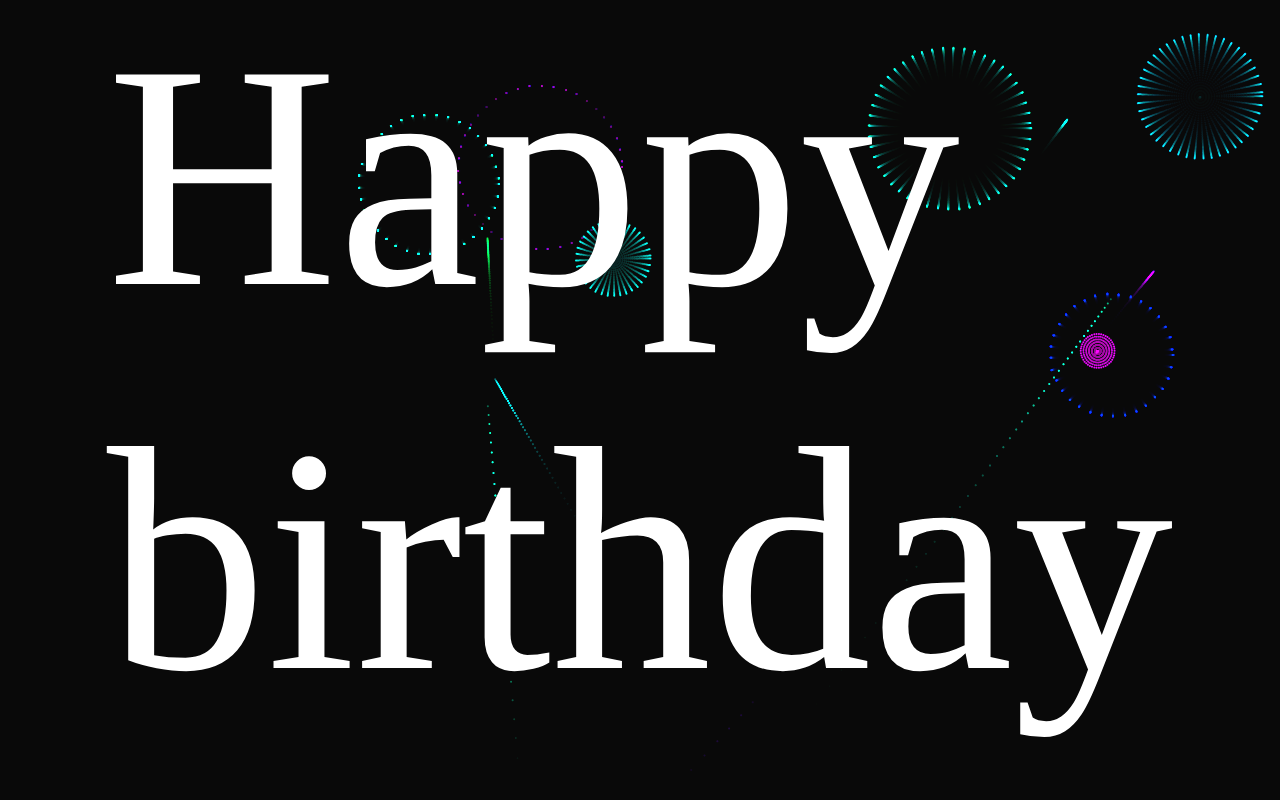
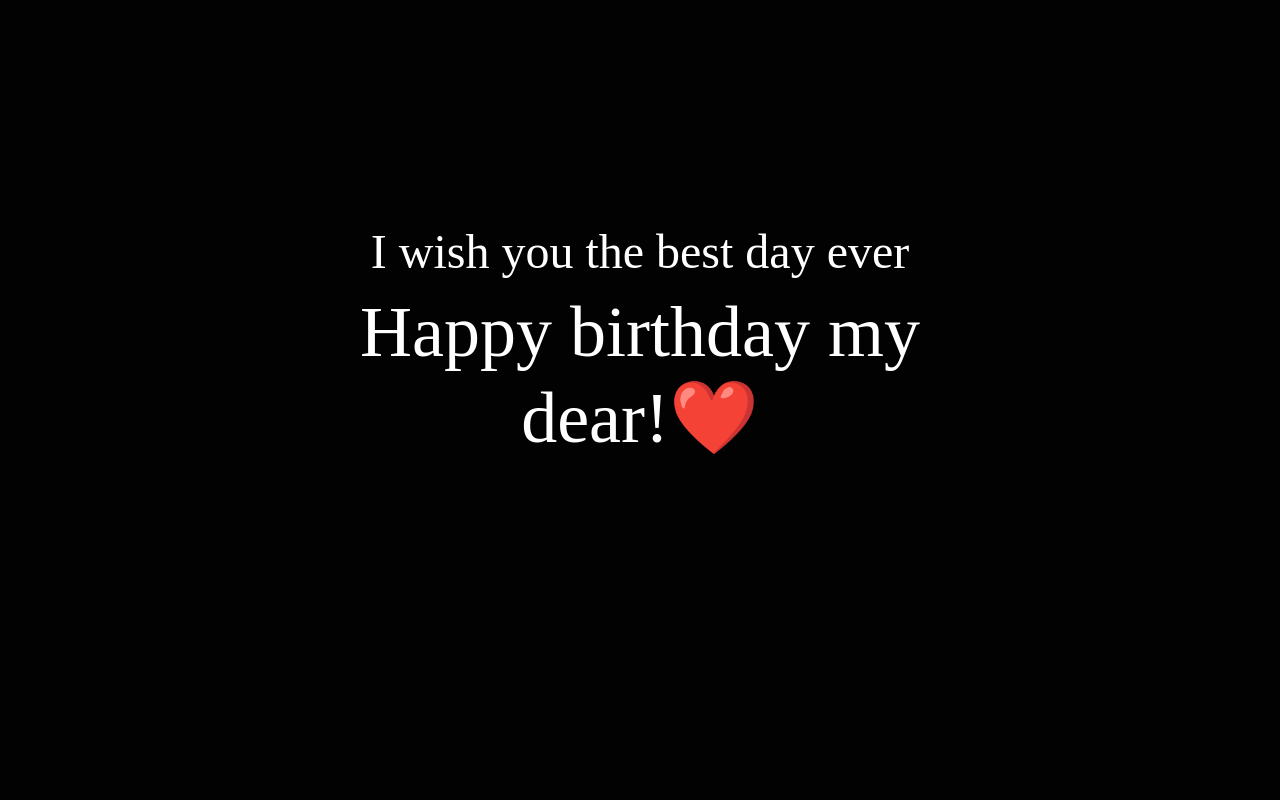
Before and after one commit to AryanaBakhshandeh/BirthDay, a plain HTML site: page index.html in a window 1280 px wide. Shown: the top 800 px of the page. Drawn offline with nearby package versions, Linux system fonts and the light colour scheme.

Commit message:
Add files via upload

```diff
--- a/index.html
+++ b/index.html
@@ -22,10 +22,10 @@
                 <h1>Happy birthday my dear!❤️</h1>
             </div>
 
+
+
         </div>
 
-
-        <canvas id="birthday"></canvas>
 
 
 
--- a/style.css
+++ b/style.css
@@ -7,26 +7,22 @@ canvas{display:block}
 
 
 .main{
-  position: absolute;
-  top: 40%;
-  left: 50%;
-  transform: translate(-50%, -50%);
+  padding: 20%;
   color: #fff;
   font-family: "Source Sans Pro";
-  font-size: 5em;
-  font-weight: 900;
   -webkit-user-select: none;
   user-select: none;
+  text-align: center  ;
 }
 h4 {
 
-  font-family: "Source Sans Pro";
+
   font-size: 3em;
   font-weight: 200;
 
 }
 h1{
-  font-family: "Source Sans Pro";
-  font-size: 4em;
+
+  font-size: 4.5em;
   font-weight: 500;
 }
```
